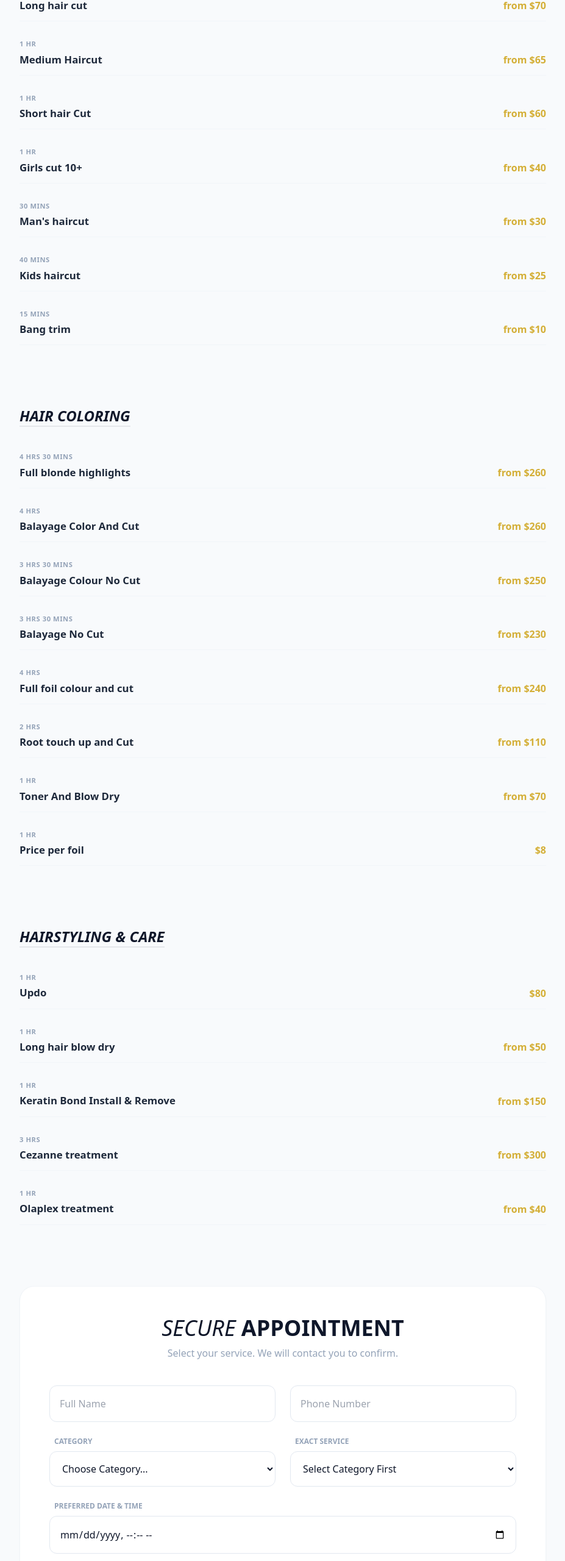
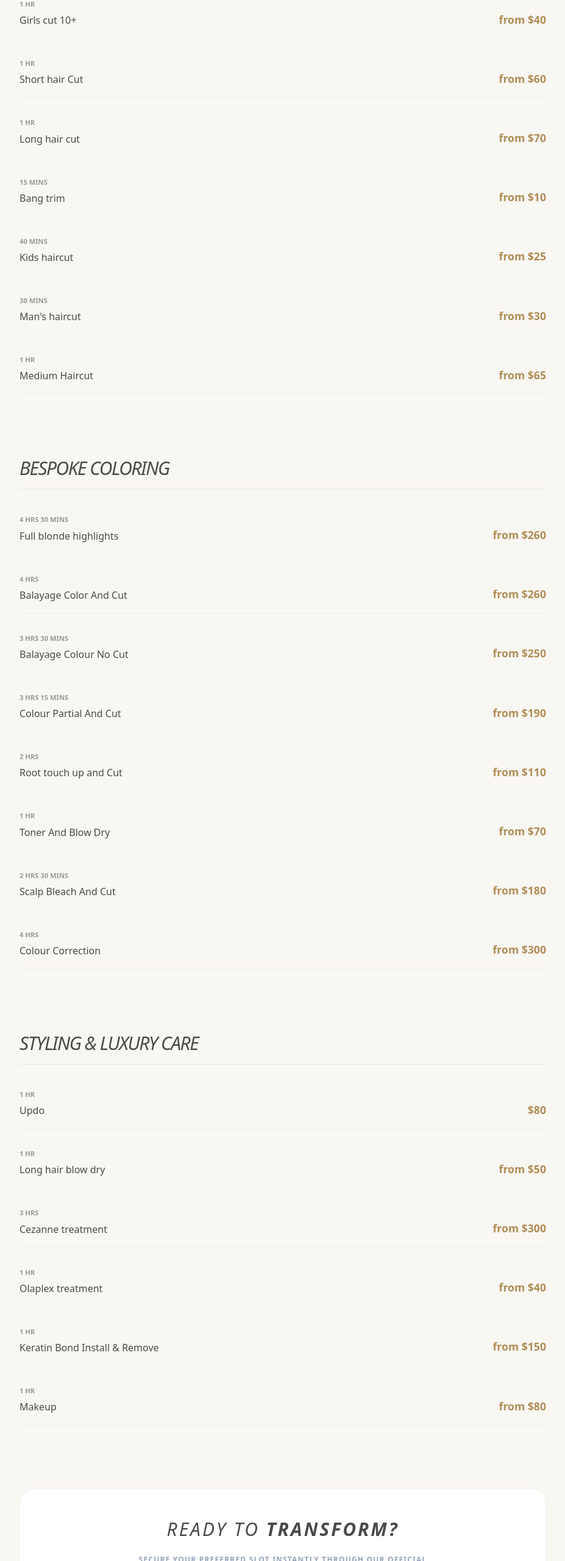
Before and after one commit to anmtal/Agnesa-s-Hair, a plain HTML site: page services.html in a window 1280 px wide. Shown: the part 240-2800 px from the top of the page at 61% size, without its empty margins (176-1103 px from the left). Drawn offline with nearby package versions, Linux system fonts and the light colour scheme.

Commit message:
Update services.html

```diff
--- a/services.html
+++ b/services.html
@@ -3,131 +3,93 @@
 <head>
     <meta charset="UTF-8">
     <meta name="viewport" content="width=device-width, initial-scale=1.0">
-    <title>Services & Booking | Agnesa's Hair Hamilton</title>
+    <title>Services | Sombre Hair & Beauty</title>
     <script src="https://cdn.tailwindcss.com"></script>
     <link href="https://cdnjs.cloudflare.com/ajax/libs/font-awesome/6.0.0/css/all.min.css" rel="stylesheet">
     <style>
-        .text-salon-gold { color: #d4af37; }
-        .bg-salon-gold { background-color: #d4af37; }
-        .service-row { display: flex; justify-content: space-between; border-bottom: 1px solid #f1f5f9; padding-bottom: 0.75rem; margin-bottom: 1.25rem; align-items: flex-end; }
-        .time-label { font-size: 0.7rem; color: #94a3b8; font-weight: 800; text-transform: uppercase; margin-bottom: 2px; display: block; letter-spacing: 0.05em; }
-        .service-name { font-weight: 600; font-size: 1.05rem; color: #1e293b; }
-        .price-tag { font-weight: 700; color: #d4af37; font-size: 1rem; }
+        /* Sombre Brand Palette */
+        .text-sombre-gold { color: #b08d57; }
+        .bg-sombre-gold { background-color: #b08d57; }
+        .bg-sombre-cream { background-color: #f9f7f2; }
+        .text-sombre-slate { color: #4a4a4a; }
+
+        .service-row { display: flex; justify-content: space-between; border-bottom: 1px solid #eee; padding-bottom: 1rem; margin-bottom: 1.5rem; align-items: flex-end; }
+        .time-label { font-size: 0.7rem; color: #999; font-weight: 800; text-transform: uppercase; display: block; margin-bottom: 4px; }
+        .price-text { font-weight: 700; color: #b08d57; font-size: 1.1rem; }
         html { scroll-behavior: smooth; }
     </style>
 </head>
-<body class="bg-slate-50 font-sans text-slate-900 leading-relaxed">
+<body class="bg-sombre-cream font-sans text-sombre-slate leading-relaxed">
 
-    <nav class="bg-white border-b border-slate-100 py-6 sticky top-0 z-50">
+    <nav class="bg-white border-b border-slate-100 py-4 sticky top-0 z-50">
         <div class="max-w-7xl mx-auto px-4 flex justify-between items-center">
-            <a href="index.html" class="text-salon-gold font-bold uppercase text-sm tracking-widest hover:opacity-75 transition"><i class="fas fa-arrow-left mr-2"></i> Home</a>
-            <div class="text-xl font-light tracking-[0.2em] uppercase italic">Service <span class="font-bold text-salon-gold">Menu</span></div>
+            <a href="index.html" class="flex items-center">
+                <div class="h-12 w-12 rounded-full overflow-hidden border border-slate-100">
+                    <img src="Logo.jpg" alt="Sombre Logo" class="h-full w-full object-cover">
+                </div>
+            </a>
+            <div class="text-sm font-bold tracking-[0.3em] uppercase text-sombre-gold">
+                Service <span class="font-light">Menu</span>
+            </div>
         </div>
     </nav>
 
     <div class="max-w-4xl mx-auto px-4 py-16">
 
         <div class="mb-20">
-            <h2 class="text-2xl font-bold mb-10 border-b-2 border-salon-gold inline-block italic uppercase">Hair Cutting</h2>
+            <h2 class="text-3xl font-light mb-10 border-b border-sombre-gold pb-4 uppercase tracking-tighter italic">Hair Cutting</h2>
             <div class="grid gap-2">
-                <div class="service-row"><div><span class="time-label">1 hr</span><span class="service-name">Long hair cut</span></div><span class="price-tag">from $70</span></div>
-                <div class="service-row"><div><span class="time-label">1 hr</span><span class="service-name">Medium Haircut</span></div><span class="price-tag">from $65</span></div>
-                <div class="service-row"><div><span class="time-label">1 hr</span><span class="service-name">Short hair Cut</span></div><span class="price-tag">from $60</span></div>
-                <div class="service-row"><div><span class="time-label">1 hr</span><span class="service-name">Girls cut 10+</span></div><span class="price-tag">from $40</span></div>
-                <div class="service-row"><div><span class="time-label">30 mins</span><span class="service-name">Man's haircut</span></div><span class="price-tag">from $30</span></div>
-                <div class="service-row"><div><span class="time-label">40 mins</span><span class="service-name">Kids haircut</span></div><span class="price-tag">from $25</span></div>
-                <div class="service-row"><div><span class="time-label">15 mins</span><span class="service-name">Bang trim</span></div><span class="price-tag">from $10</span></div>
+                <div class="service-row"><div><span class="time-label">1 hr</span>Girls cut 10+</div><span class="price-text">from $40</span></div>
+                <div class="service-row"><div><span class="time-label">1 hr</span>Short hair Cut</div><span class="price-text">from $60</span></div>
+                <div class="service-row"><div><span class="time-label">1 hr</span>Long hair cut</div><span class="price-text">from $70</span></div>
+                <div class="service-row"><div><span class="time-label">15 mins</span>Bang trim</div><span class="price-text">from $10</span></div>
+                <div class="service-row"><div><span class="time-label">40 mins</span>Kids haircut</div><span class="price-text">from $25</span></div>
+                <div class="service-row"><div><span class="time-label">30 mins</span>Man's haircut</div><span class="price-text">from $30</span></div>
+                <div class="service-row"><div><span class="time-label">1 hr</span>Medium Haircut</div><span class="price-text">from $65</span></div>
             </div>
         </div>
 
         <div class="mb-20">
-            <h2 class="text-2xl font-bold mb-10 border-b-2 border-salon-gold inline-block italic uppercase">Hair Coloring</h2>
+            <h2 class="text-3xl font-light mb-10 border-b border-sombre-gold pb-4 uppercase tracking-tighter italic">Bespoke Coloring</h2>
             <div class="grid gap-2">
-                <div class="service-row"><div><span class="time-label">4 hrs 30 mins</span><span class="service-name">Full blonde highlights</span></div><span class="price-tag">from $260</span></div>
-                <div class="service-row"><div><span class="time-label">4 hrs</span><span class="service-name">Balayage Color And Cut</span></div><span class="price-tag">from $260</span></div>
-                <div class="service-row"><div><span class="time-label">3 hrs 30 mins</span><span class="service-name">Balayage Colour No Cut</span></div><span class="price-tag">from $250</span></div>
-                <div class="service-row"><div><span class="time-label">3 hrs 30 mins</span><span class="service-name">Balayage No Cut</span></div><span class="price-tag">from $230</span></div>
-                <div class="service-row"><div><span class="time-label">4 hrs</span><span class="service-name">Full foil colour and cut</span></div><span class="price-tag">from $240</span></div>
-                <div class="service-row"><div><span class="time-label">2 hrs</span><span class="service-name">Root touch up and Cut</span></div><span class="price-tag">from $110</span></div>
-                <div class="service-row"><div><span class="time-label">1 hr</span><span class="service-name">Toner And Blow Dry</span></div><span class="price-tag">from $70</span></div>
-                <div class="service-row"><div><span class="time-label">1 hr</span><span class="service-name">Price per foil</span></div><span class="price-tag">$8</span></div>
+                <div class="service-row"><div><span class="time-label">4 hrs 30 mins</span>Full blonde highlights</div><span class="price-text">from $260</span></div>
+                <div class="service-row"><div><span class="time-label">4 hrs</span>Balayage Color And Cut</div><span class="price-text">from $260</span></div>
+                <div class="service-row"><div><span class="time-label">3 hrs 30 mins</span>Balayage Colour No Cut</div><span class="price-text">from $250</span></div>
+                <div class="service-row"><div><span class="time-label">3 hrs 15 mins</span>Colour Partial And Cut</div><span class="price-text">from $190</span></div>
+                <div class="service-row"><div><span class="time-label">2 hrs</span>Root touch up and Cut</div><span class="price-text">from $110</span></div>
+                <div class="service-row"><div><span class="time-label">1 hr</span>Toner And Blow Dry</div><span class="price-text">from $70</span></div>
+                <div class="service-row"><div><span class="time-label">2 hrs 30 mins</span>Scalp Bleach And Cut</div><span class="price-text">from $180</span></div>
+                <div class="service-row"><div><span class="time-label">4 hrs</span>Colour Correction</div><span class="price-text">from $300</span></div>
             </div>
         </div>
 
         <div class="mb-20">
-            <h2 class="text-2xl font-bold mb-10 border-b-2 border-salon-gold inline-block italic uppercase">Hairstyling & Care</h2>
+            <h2 class="text-3xl font-light mb-10 border-b border-sombre-gold pb-4 uppercase tracking-tighter italic">Styling & Luxury Care</h2>
             <div class="grid gap-2">
-                <div class="service-row"><div><span class="time-label">1 hr</span><span class="service-name">Updo</span></div><span class="price-tag">$80</span></div>
-                <div class="service-row"><div><span class="time-label">1 hr</span><span class="service-name">Long hair blow dry</span></div><span class="price-tag">from $50</span></div>
-                <div class="service-row"><div><span class="time-label">1 hr</span><span class="service-name">Keratin Bond Install & Remove</span></div><span class="price-tag">from $150</span></div>
-                <div class="service-row"><div><span class="time-label">3 hrs</span><span class="service-name">Cezanne treatment</span></div><span class="price-tag">from $300</span></div>
-                <div class="service-row"><div><span class="time-label">1 hr</span><span class="service-name">Olaplex treatment</span></div><span class="price-tag">from $40</span></div>
+                <div class="service-row"><div><span class="time-label">1 hr</span>Updo</div><span class="price-text">$80</span></div>
+                <div class="service-row"><div><span class="time-label">1 hr</span>Long hair blow dry</div><span class="price-text">from $50</span></div>
+                <div class="service-row"><div><span class="time-label">3 hrs</span>Cezanne treatment</div><span class="price-text">from $300</span></div>
+                <div class="service-row"><div><span class="time-label">1 hr</span>Olaplex treatment</div><span class="price-text">from $40</span></div>
+                <div class="service-row"><div><span class="time-label">1 hr</span>Keratin Bond Install & Remove</div><span class="price-text">from $150</span></div>
+                <div class="service-row"><div><span class="time-label">1 hr</span>Makeup</div><span class="price-text">from $80</span></div>
             </div>
         </div>
 
-        <section id="book" class="py-12 bg-white rounded-3xl shadow-sm p-8 md:p-12 border border-slate-100">
-            <div class="text-center mb-10">
-                <h2 class="text-4xl font-light italic uppercase italic text-center">Secure <span class="font-bold not-italic">Appointment</span></h2>
-                <p class="text-slate-400 mt-2 font-medium text-center">Select your service. We will contact you to confirm.</p>
-            </div>
-
-            <form action="https://formspree.io/f/mkowkapo" method="POST" class="grid grid-cols-1 md:grid-cols-2 gap-6">
-                <input type="text" name="name" placeholder="Full Name" required class="w-full p-4 rounded-xl border border-slate-200 outline-none focus:ring-2 focus:ring-salon-gold">
-                <input type="tel" name="phone" placeholder="Phone Number" required class="w-full p-4 rounded-xl border border-slate-200 outline-none focus:ring-2 focus:ring-salon-gold">
-
-                <div class="md:col-span-1">
-                    <label class="block text-xs font-bold uppercase text-slate-400 mb-2 ml-2">Category</label>
-                    <select id="categorySelect" name="category" onchange="updateSubServices()" class="w-full p-4 rounded-xl border border-slate-200 bg-white outline-none">
-                        <option value="">Choose Category...</option>
-                        <option value="cutting">Hair Cutting</option>
-                        <option value="coloring">Hair Coloring</option>
-                        <option value="styling">Hairstyling/Care</option>
-                    </select>
-                </div>
-
-                <div class="md:col-span-1">
-                    <label class="block text-xs font-bold uppercase text-slate-400 mb-2 ml-2">Exact Service</label>
-                    <select id="serviceSelect" name="exact_service" class="w-full p-4 rounded-xl border border-slate-200 bg-white outline-none">
-                        <option value="">Select Category First</option>
-                    </select>
-                </div>
-
-                <div class="md:col-span-2">
-                    <label class="block text-xs font-bold uppercase text-slate-400 mb-2 ml-2">Preferred Date & Time</label>
-                    <input type="datetime-local" name="appointment_time" required class="w-full p-4 rounded-xl border border-slate-200 bg-white outline-none">
-                </div>
-
-                <button type="submit" class="md:col-span-2 bg-salon-gold text-white px-16 py-4 rounded-full font-bold shadow-xl uppercase tracking-widest hover:bg-[#c5a02d] transition-all">Request Appointment</button>
-            </form>
-        </section>
+        <div class="text-center bg-white p-12 rounded-3xl shadow-sm border border-slate-100">
+            <h3 class="text-3xl font-light mb-6 uppercase tracking-widest italic">Ready to <span class="font-bold">Transform?</span></h3>
+            <p class="text-slate-400 mb-10 max-w-lg mx-auto uppercase text-xs tracking-widest font-bold">Secure your preferred slot instantly through our official booking partner.</p>
+            <a href="https://www.fresha.com/a/agnesas-hair-hamilton-1221-limeridge-road-east-ktdmgu8b/booking" target="_blank" class="bg-sombre-gold text-white px-16 py-5 rounded-full font-bold shadow-xl uppercase tracking-widest hover:brightness-110 transition inline-block">
+                Book on Fresha
+            </a>
+        </div>
     </div>
 
-    <section class="h-[400px] w-full">
-        <iframe src="https://www.google.com/maps/embed?pb=!1m18!1m12!1m3!1d2907.5670860867086!2d-79.8451381!3d43.2185244!2m3!1f0!2f0!3f0!3m2!1i1024!2i768!4f13.1!3m3!1m2!1s0x882c99cebbbd65eb%3A0x865bc1523bb479a9!2s1050%20Upper%20Gage%20Ave%2C%20Hamilton%2C%20ON%20L8V%205B7!5e0!3m2!1sen!2sca!4v1711200000000!5m2!1sen!2sca" width="100%" height="100%" style="border:0;" allowfullscreen="" loading="lazy"></iframe>
-    </section>
-
-    <script>
-        const services = {
-            cutting: ["Long hair cut (1 hr)", "Medium Haircut (1 hr)", "Short hair Cut (1 hr)", "Man's haircut (30 mins)", "Kids haircut (40 mins)", "Bang trim (15 mins)"],
-            coloring: ["Full blonde highlights (4.5 hrs)", "Balayage Color And Cut (4 hrs)", "Full foil colour (4 hrs)", "Root touch up (2 hrs)", "Toner (1 hr)"],
-            styling: ["Updo (1 hr)", "Long hair blow dry (1 hr)", "Curls (1 hr)", "Cezanne treatment (3 hrs)", "Olaplex (1 hr)"]
-        };
-
-        function updateSubServices() {
-            const category = document.getElementById("categorySelect").value;
-            const serviceSelect = document.getElementById("serviceSelect");
-            serviceSelect.innerHTML = "";
-            if (services[category]) {
-                services[category].forEach(s => {
-                    let option = document.createElement("option");
-                    option.value = s; option.text = s;
-                    serviceSelect.appendChild(option);
-                });
-            } else {
-                serviceSelect.innerHTML = "<option>Select Category First</option>";
-            }
-        }
-    </script>
+    <footer class="bg-white py-12 text-center border-t border-slate-100">
+        <div class="h-16 w-16 rounded-full overflow-hidden mx-auto mb-6 opacity-80">
+            <img src="Logo.jpg" alt="Sombre Logo" class="h-full w-full object-cover">
+        </div>
+        <p class="text-xs text-slate-300 uppercase tracking-widest">© 2026 Sombre Hair & Beauty. Built by Prime Web Designs.</p>
+    </footer>
 
 </body>
 </html>
```
